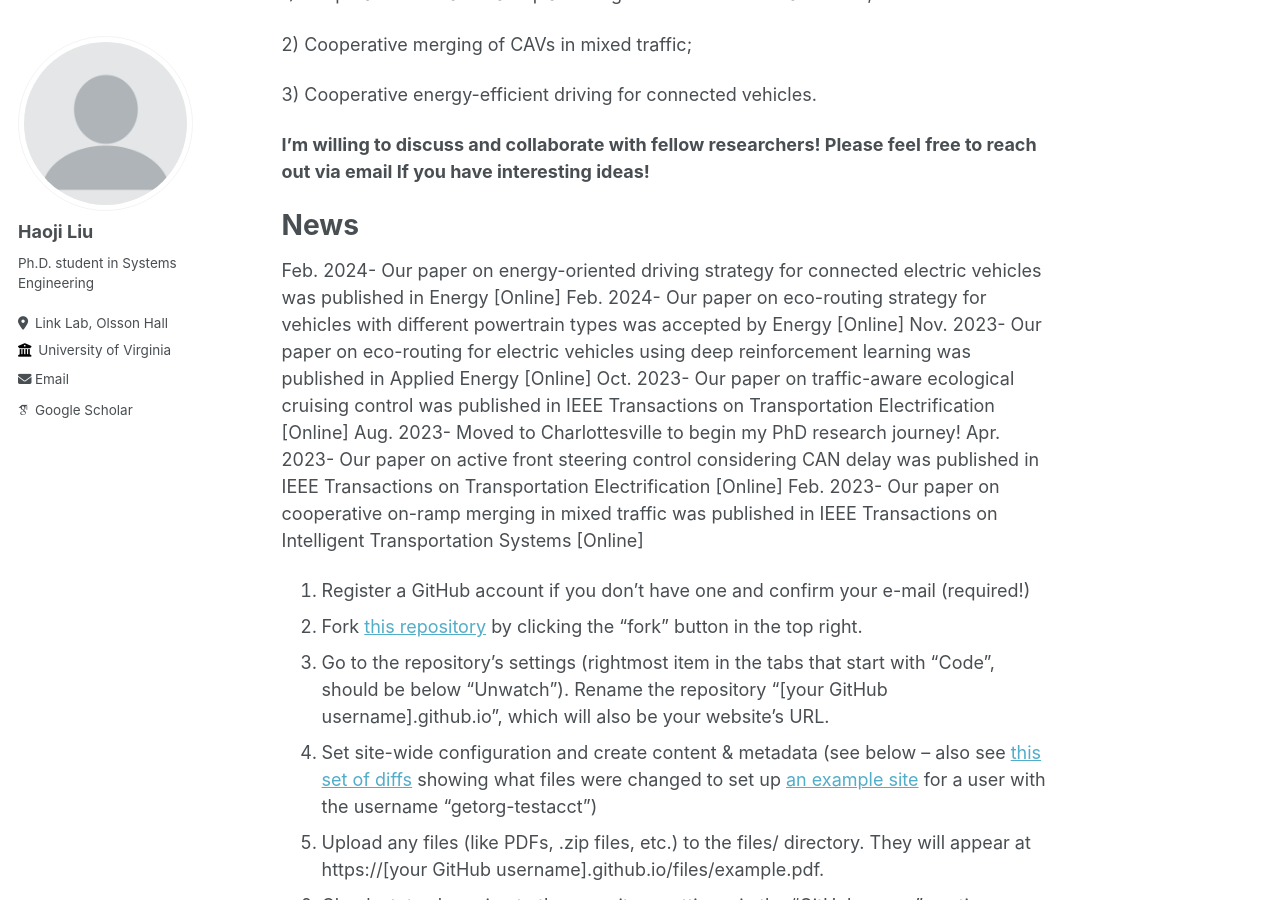
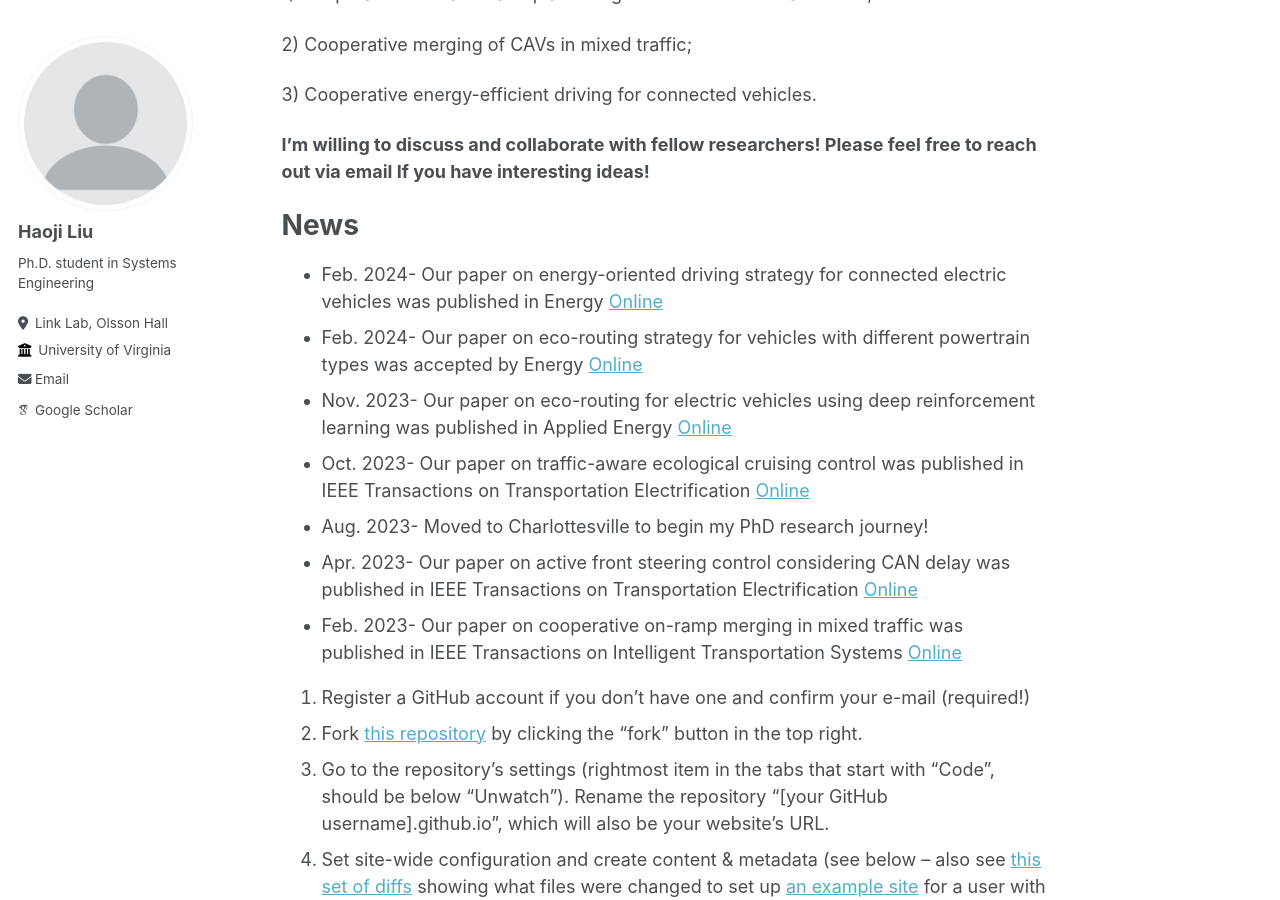
Before and after one commit to haoji6/haoji6.github.io, a Jekyll site: the page built from _pages/about.md, in a window 1280 px wide and 900 px high, scrolled down 600 px. Built offline with Jekyll 4.4.1, drawn with Linux system fonts in a browser that asks for light colours; some web fonts are replaced; part of the change alters nothing that is shown.

```diff
--- a/_pages/about.md
+++ b/_pages/about.md
@@ -25,13 +25,13 @@ My research endeavors to bridge the gap between microscopic vehicle control and
 News
 ======
 
-Feb. 2024- Our paper on energy-oriented driving strategy for connected electric vehicles was published in Energy [Online]
-Feb. 2024- Our paper on eco-routing strategy for vehicles with different powertrain types was accepted by Energy [Online]
-Nov. 2023- Our paper on eco-routing for electric vehicles using deep reinforcement learning was published in Applied Energy [Online]
-Oct. 2023- Our paper on traffic-aware ecological cruising control was published in IEEE Transactions on Transportation Electrification [Online]
-Aug. 2023- Moved to Charlottesville to begin my PhD research journey!
-Apr. 2023- Our paper on active front steering control considering CAN delay was published in IEEE Transactions on Transportation Electrification [Online]
-Feb. 2023- Our paper on cooperative on-ramp merging in mixed traffic was published in IEEE Transactions on Intelligent Transportation Systems [Online]
+* Feb. 2024- Our paper on energy-oriented driving strategy for connected electric vehicles was published in Energy [Online](https://www.sciencedirect.com/science/article/pii/S0360544223033108)
+* Feb. 2024- Our paper on eco-routing strategy for vehicles with different powertrain types was accepted by Energy [Online](https://www.sciencedirect.com/science/article/pii/S0360544224003554)
+* Nov. 2023- Our paper on eco-routing for electric vehicles using deep reinforcement learning was published in Applied Energy [Online](https://www.sciencedirect.com/science/article/pii/S0306261923010759)
+* Oct. 2023- Our paper on traffic-aware ecological cruising control was published in IEEE Transactions on Transportation Electrification [Online](https://ieeexplore.ieee.org/abstract/document/10287643)
+* Aug. 2023- Moved to Charlottesville to begin my PhD research journey!
+* Apr. 2023- Our paper on active front steering control considering CAN delay was published in IEEE Transactions on Transportation Electrification [Online](https://ieeexplore.ieee.org/xpl/RecentIssue.jsp?punumber=6687316)
+* Feb. 2023- Our paper on cooperative on-ramp merging in mixed traffic was published in IEEE Transactions on Intelligent Transportation Systems [Online](https://ieeexplore.ieee.org/abstract/document/10053376)
 
 1. Register a GitHub account if you don't have one and confirm your e-mail (required!)
 1. Fork [this repository](https://github.com/academicpages/academicpages.github.io) by clicking the "fork" button in the top right.
```
